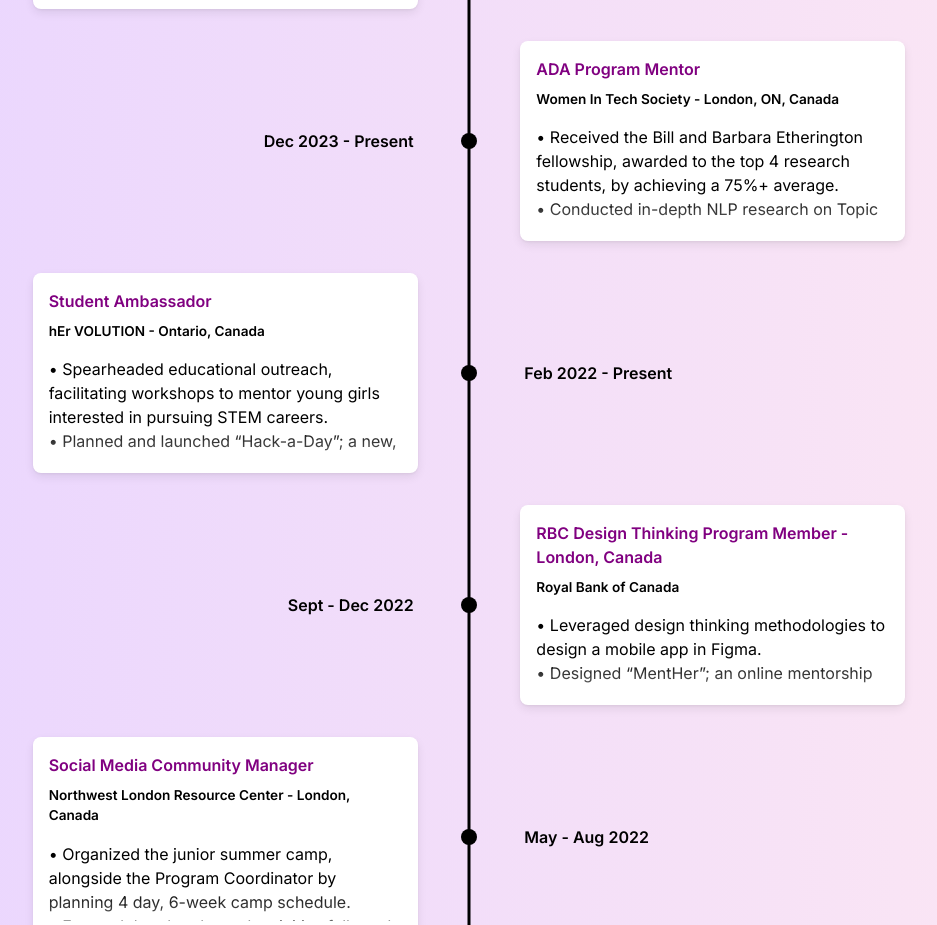
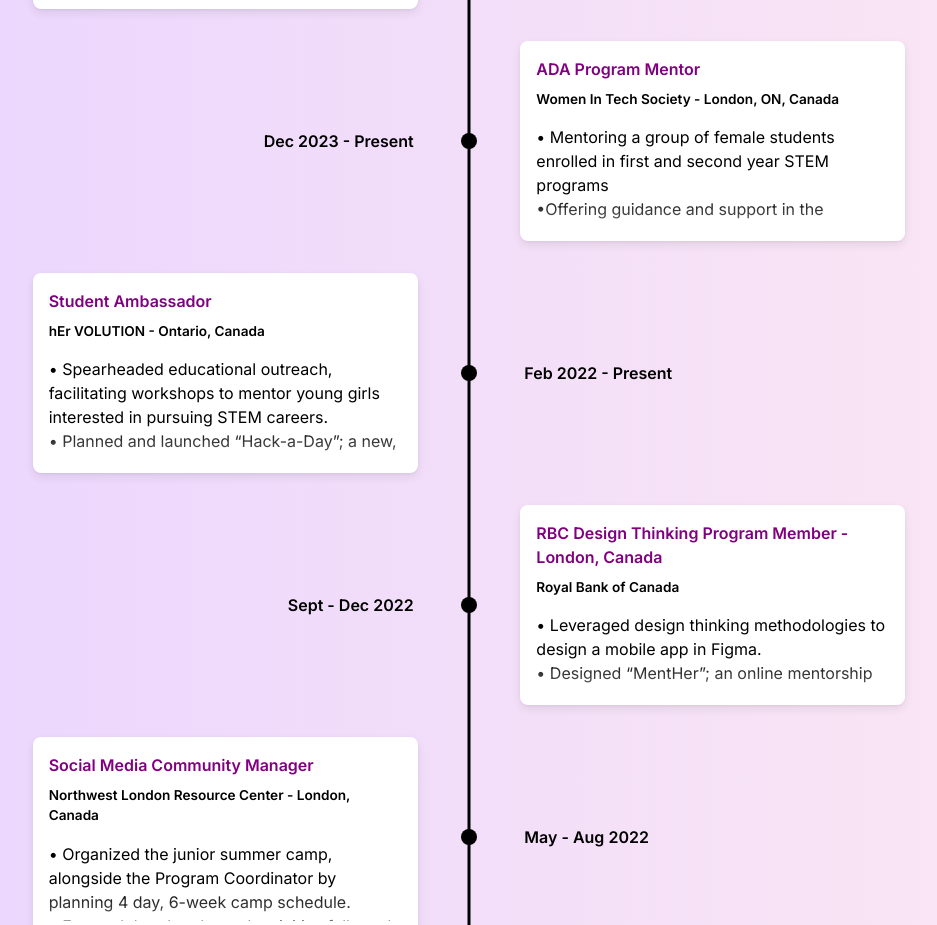
Before and after one commit to ayeshaq2/aq-portfolio, a Next.js app: page / in a window 1280 px wide. Shown: the part 3540-4465 px from the top of the page, without its empty margins (171-1108 px from the left). Built offline with nearby package versions, Linux system fonts and the light colour scheme.

Commit message:
editing experience

```diff
--- a/app/components/timeline/Timeline.js
+++ b/app/components/timeline/Timeline.js
@@ -32,10 +32,9 @@
     title:"Dec 2023 - Present",
     cardTitle:"ADA Program Mentor",
     cardSubtitle:"Women In Tech Society - London, ON, Canada",
-    cardDetailedText:["• Received the Bill and Barbara Etherington fellowship, awarded to the top 4 research students, by achieving a 75%+ average.",
-                    "• Conducted in-depth NLP research on Topic Modelling, utilizing NLP libraries and algorithms to analyse student survey data.",
-                " • Developed web-scrapers to create SWKT (Software keyword Text), a unique, undergraduate software engineering dataset.",
-            "• Currently conducting further research in machine learning to train an AI transformer model for the software domain"],
+    cardDetailedText:["• Mentoring a group of female students enrolled in first and second year STEM programs",
+                    "•Offering guidance and support in the development of a full-stack web application based on a given prompt.",
+                ],
 
 
 },
```
